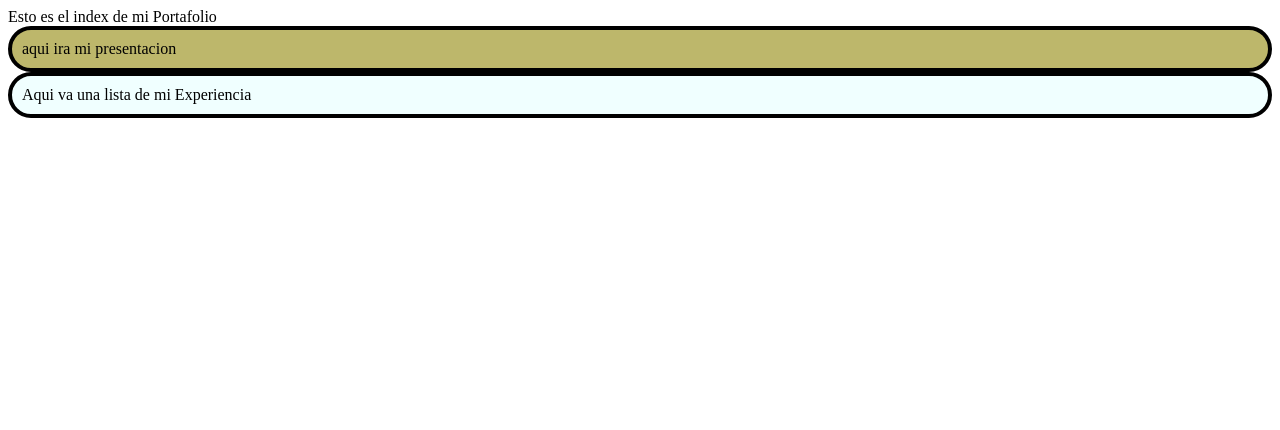
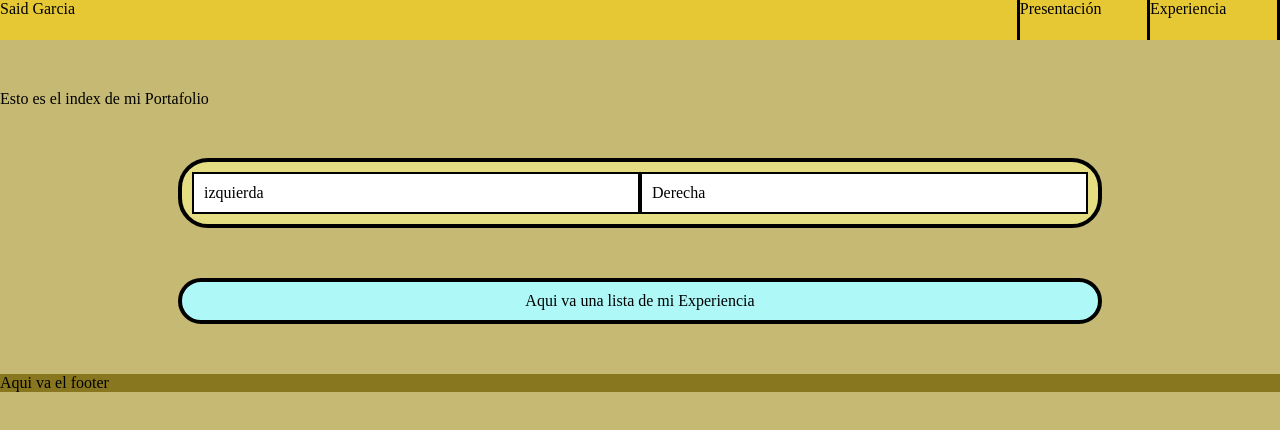
Before and after one commit to IHUANAITOR98/portafolio, a plain HTML site: page index.html in a window 1280 px wide. Drawn offline with Linux system fonts and the light colour scheme.

Commit message:
Avance de estilos  y distribucion

```diff
--- a/estilos/index.css
+++ b/estilos/index.css
@@ -1,15 +1,78 @@
 /*por clase.- Rasgos generales*/
+.body{
+    place-content: center;
+    background-color: #C5B974;
+    padding: 0;
+    margin: 0;
+}
+
+.separador{
+    height: 50px;
+    width: 100%;
+}
+
+.navbar{
+    background-color: #E6C835;
+    display: flex;
+}
+
+.nav_principal{
+    width: 80%;
+    height: 40px;
+    border-right: 3px solid;
+    margin-left: auto;
+    margin-right: auto;
+    margin: 0 auto;
+}
+
+.nav_seccion{
+    border-right: 3px solid;
+    width: 10%;
+    height: 40px;
+    margin-left: auto;
+    margin-right: auto;
+    margin: 0 auto;
+}
+
 .main_container{
     border: 4px solid;
     border-radius: 30px;
     padding: 10px;
+    display: flex;
+    justify-content: space-around;
 }
 
-/*por id.- Rasgos específicos*/
+.presentacion_container{
+	background-color: white;
+  	border: 2px solid;
+    padding: 10px;
+    width: 50%;
+}
+
+.footer{
+    background-color: #89771F;
+    padding: 0%;
+    width: 100%;
+}
+
+/*por id.- Rasgos específicos
+
+    Colores: 1. #F4F0D6, 2. #C5B974
+            3. #89771F, 4. #E6C835
+*/
+
 #presentacion{
-    background-color: darkkhaki;
+    background-color: rgb(228, 221, 129);
+    width: 70%;
+    margin-left: auto;
+    margin-right: auto;
+    margin: 0 auto;
 }
 
 #experiencia{
-    background-color: azure;
+    background-color: rgb(175, 248, 248);
+    width: 70%;
+    margin-left: auto;
+    margin-right: auto;
+    margin: 0 auto;
 }
--- a/index.html
+++ b/index.html
@@ -6,16 +6,35 @@
     <title>Said Garcia || Portafolio</title>
     <link rel="stylesheet" href="estilos/index.css">
 </head>
-<body>
+<body id="body" class="body">
+    <nav id="navbar" class="navbar">
+        <div id="nombre" class="nav_principal">Said Garcia</div>
+        <div id="presentacion_nav" class="nav_seccion">Presentación</div>
+        <div id="experiencia_nav" class="nav_seccion">Experiencia</div>
+    </nav>
+    <div id="separador" class="separador"></div>
     Esto es el index de mi Portafolio
+    <div id="separador" class="separador"></div>
     <div id="presentacion" class="main_container">
-        aqui ira mi presentacion
-        <div id="presentacion_izq" class=""></div>
-        <div id="presentacion_der"></div>
+        <div id="presentacion_izq" class="presentacion_container">
+            izquierda
+        </div>
+        <div id="presentacion_der" class="presentacion_container">
+            Derecha
+        </div>
     </div>
+
+    <div id="separador" class="separador"></div>
 
     <div id="experiencia" class="main_container">
         Aqui va una lista de mi Experiencia
     </div>
+
+    <div id="separador" class="separador"></div>
+
+    <footer id="footer" class="footer">
+        Aqui va el footer
+    </footer>
+
 </body>
 </html>
```
Also changed, not shown: estilos/Paleta_colores.png (added).
